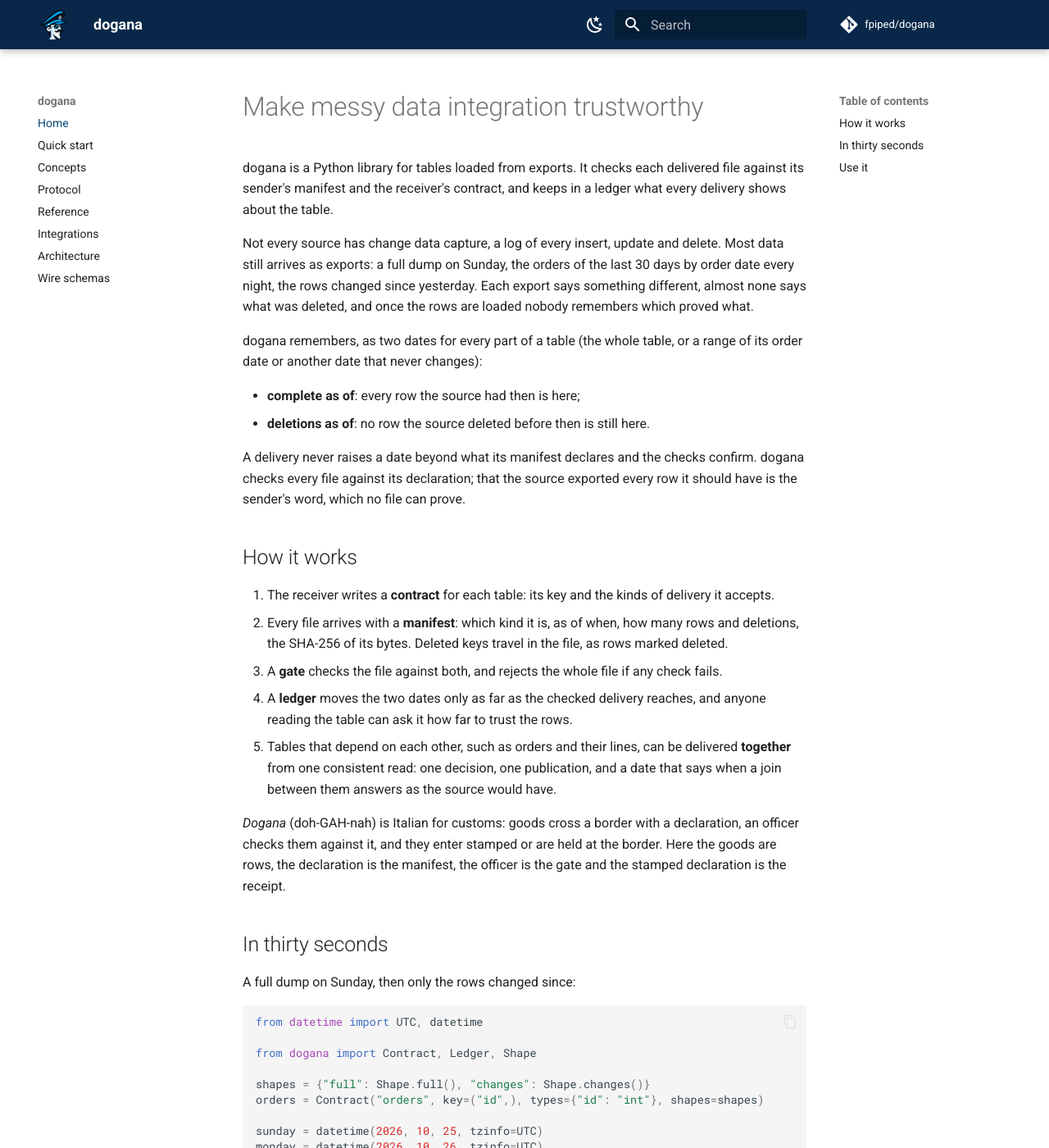
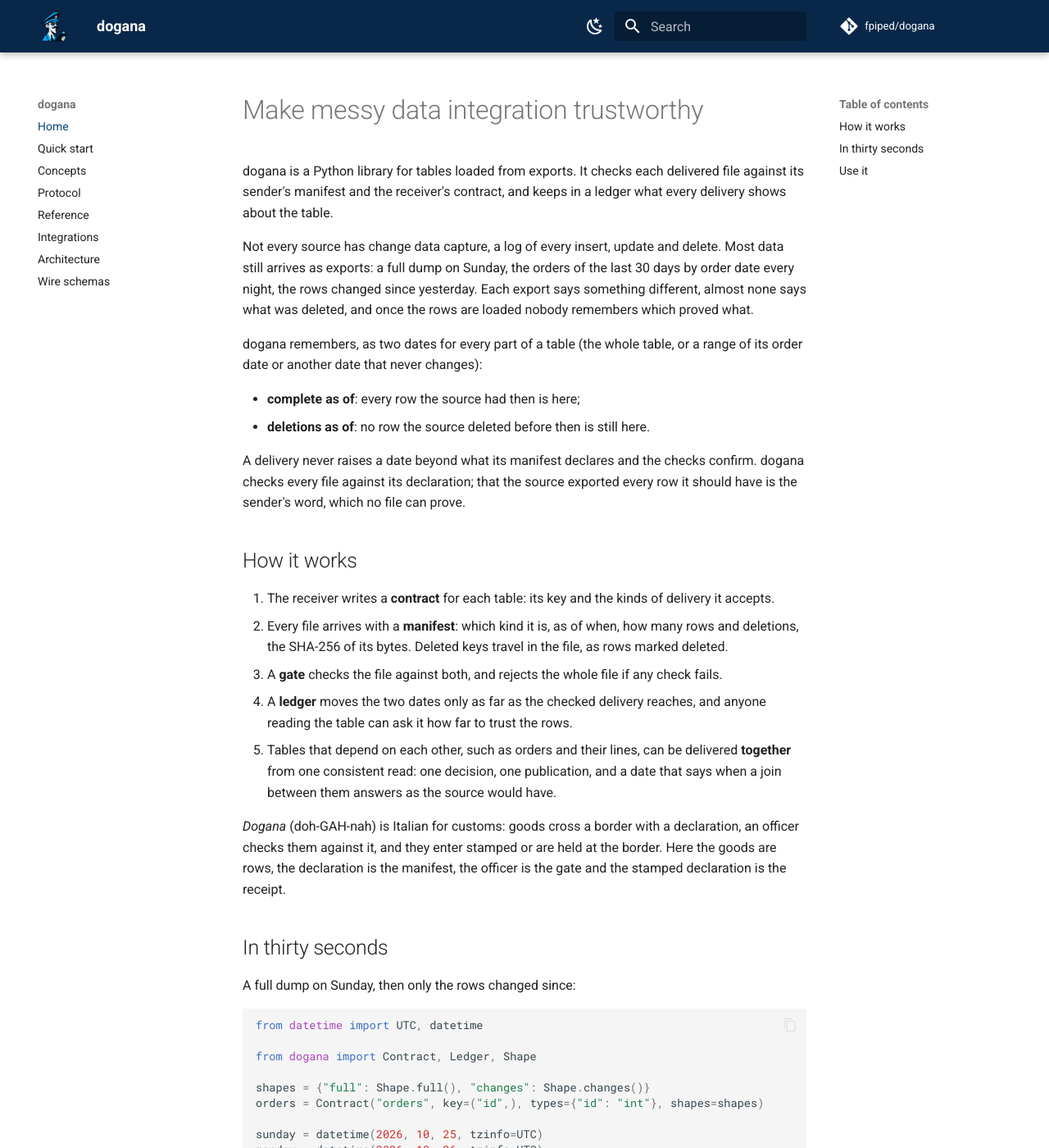
Before and after one commit to fpiped/dogana, an MkDocs documentation site: the page built from docs/index.md, in a window 1280 px wide and 1400 px high. Shown: the whole window at 82% size. Built offline with MkDocs 1.6.1 and Material for MkDocs 9.7.7, drawn with Linux system fonts in a browser that asks for light colours; comment, search, counter and statistics services are not loaded.

Commit message:
The docs header shows the whole mascot, since every crop of his head cut the brim or the chin at header size; the favicon keeps the head, now with the brim whole, because at 16 pixels the face is what reads.

```diff
--- a/docs/stylesheets/extra.css
+++ b/docs/stylesheets/extra.css
@@ -18,6 +18,7 @@
   --md-accent-fg-color: #eaf5fd;
 }
 
+/* The whole mascot, never a crop that cuts him, a little taller than the title. */
 .md-header__button.md-logo img {
-  height: 1.8rem;
+  height: 2rem;
 }
--- a/mkdocs.yml
+++ b/mkdocs.yml
@@ -10,7 +10,7 @@ theme:
   name: material
   # Zensical's classic variant keeps the Material look the colours were chosen for.
   variant: classic
-  logo: assets/icon.png
+  logo: assets/mascot.png
   favicon: assets/icon.png
   custom_dir: overrides
   features:
```
Also changed, not shown: docs/assets/icon.png, docs/assets/mascot.png (added).
